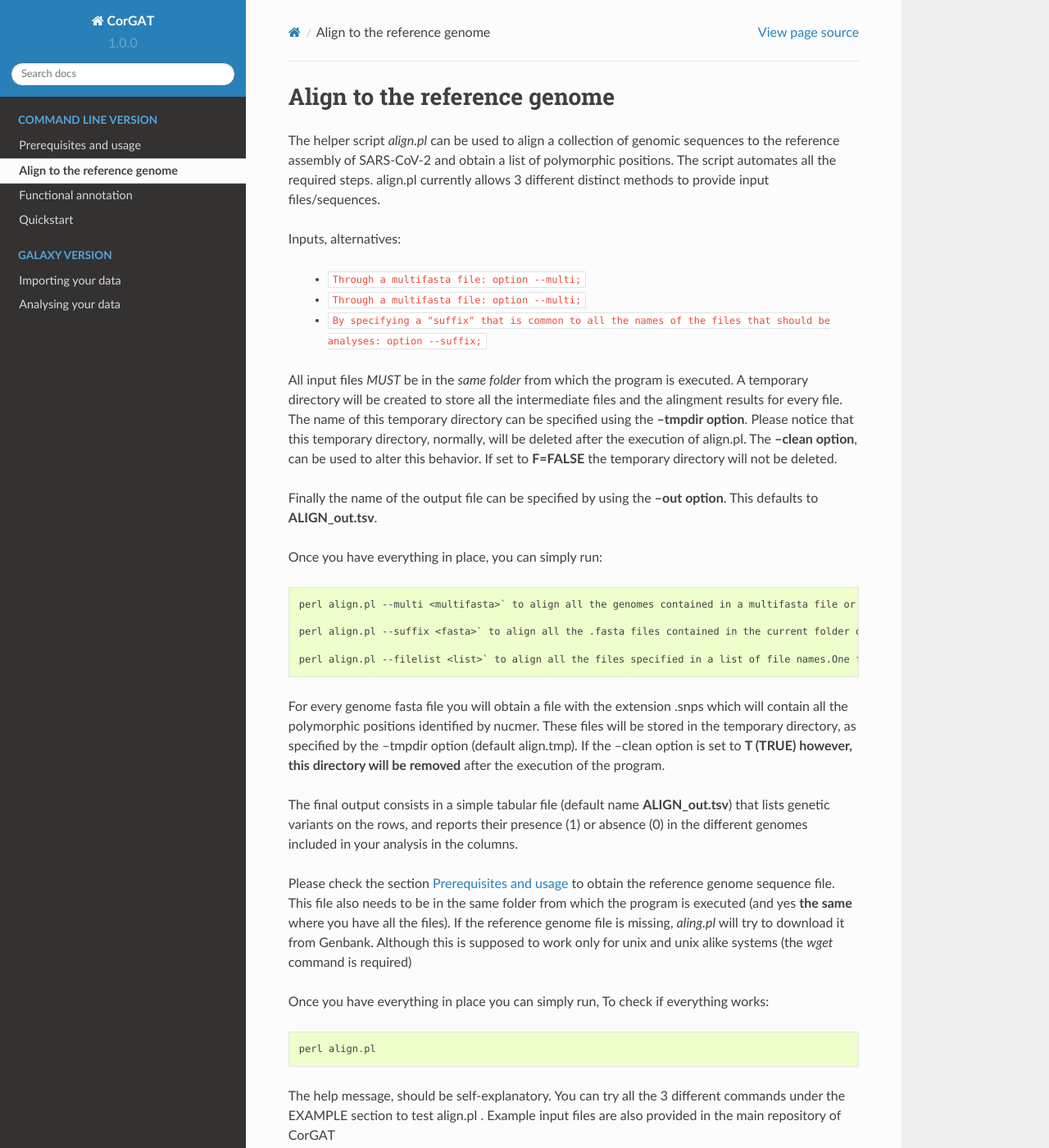
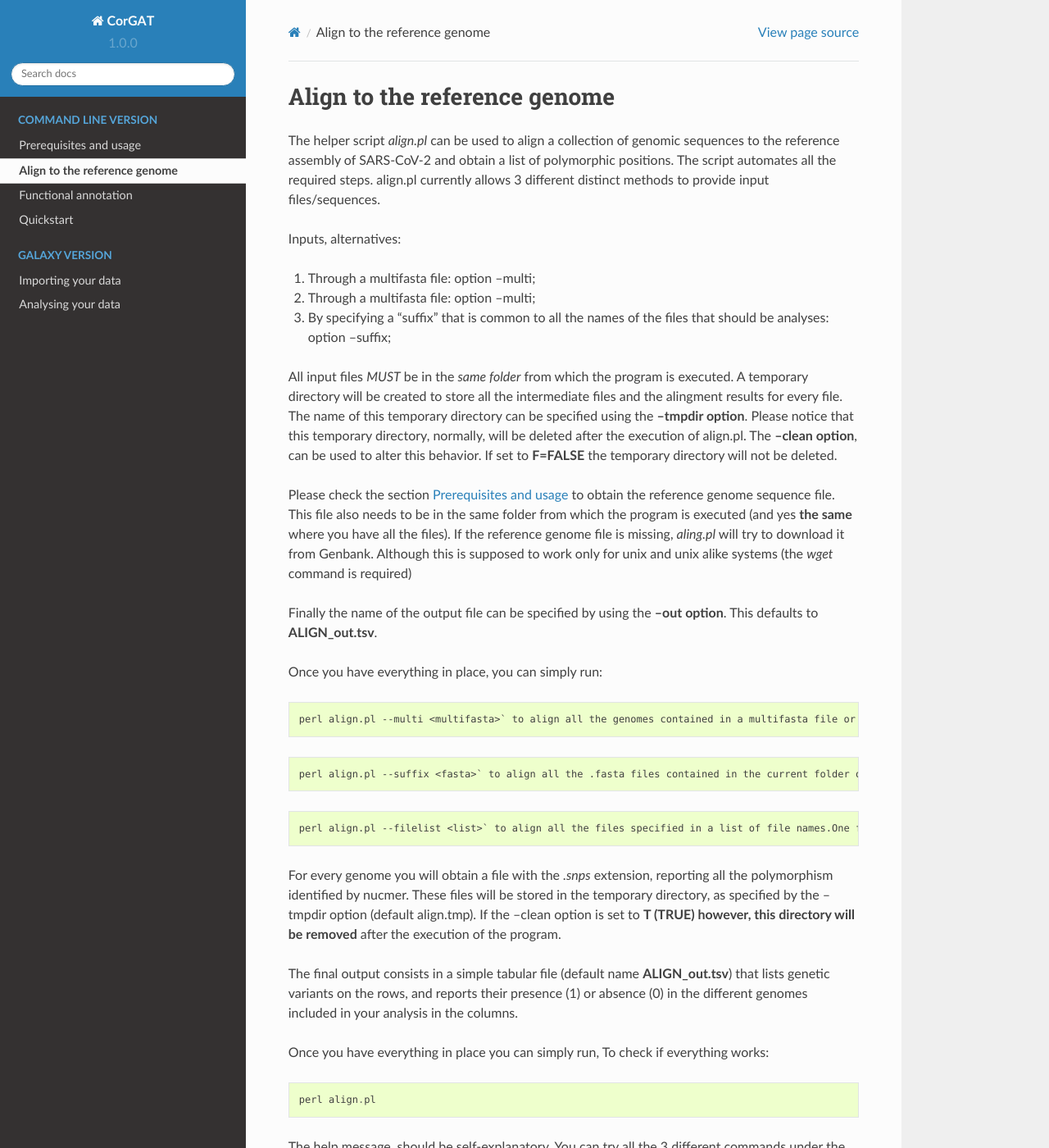
Before and after one commit to matteo14c/CorGAT, a Sphinx documentation site: the page built from Documentation/source/align_to_refdata.rst, in a window 1280 px wide and 1400 px high. Shown: the whole window at 82% size. Built offline with Sphinx 7.4.7 and the Read the Docs theme 2.0.0, drawn with Linux system fonts in a browser that asks for light colours; some of the changed lines change nothing that is shown.

Commit message:
Update align_to_refdata.rst

```diff
--- a/Documentation/source/align_to_refdata.rst
+++ b/Documentation/source/align_to_refdata.rst
@@ -6,13 +6,15 @@ The helper script *align.pl* can be used to align a collection of genomic sequen
 
 Inputs, alternatives:
 
-  * ``Through a multifasta file: option --multi;``
-  * ``Through a multifasta file: option --multi;``
-  * ``By specifying a "suffix" that is common to all the names of the files that should be analyses: option --suffix;``
+#. Through a multifasta file: option --multi;
+#. Through a multifasta file: option --multi;
+#. By specifying a "suffix" that is common to all the names of the files that should be analyses: option --suffix;
 
 ::
 
 All input files *MUST*  be in the *same folder* from which the program is executed. A temporary directory will be created to store all the intermediate files and the alingment results for every file. The name of this temporary directory can be specified using the **--tmpdir option**. Please notice that this temporary directory, normally, will be deleted after the execution of align.pl. The **--clean option**, can be used to alter this behavior. If set to **F=FALSE** the temporary directory will not be deleted.
+
+Please check the section :doc:`prerequisites` to obtain the reference genome sequence file. This file also needs to be in the same folder from which the program is executed (and yes **the same** where you have all the files). If the reference genome file is missing, *aling.pl* will try to download it from Genbank. Although this is supposed to work only for unix and unix alike systems (the *wget* command is required)
 
 ::
 
@@ -23,18 +25,23 @@ Once you have everything in place, you can simply run:
 
   perl align.pl --multi <multifasta>` to align all the genomes contained in a multifasta file or
 
+::
+
   perl align.pl --suffix <fasta>` to align all the .fasta files contained in the current folder or
 
-  perl align.pl --filelist <list>` to align all the files specified in a list of file names.One file per line. Again, all files need to be in the current folder
 ::
 
-For every genome fasta file you will obtain a file with the extension .snps which will contain all the polymorphic positions identified by nucmer. These files will be stored in the temporary directory, as specified by the --tmpdir option (default align.tmp). If the --clean option is set to **T (TRUE) however, this directory will be removed** after the execution of the program.
+  perl align.pl --filelist <list>` to align all the files specified in a list of file names.One file per line. Again, all files need to be in the current folder
+
+::
+
+For every genome   you will obtain a file with the *.snps* extension,  reporting all the polymorphism identified by nucmer. These files will be stored in the temporary directory, as specified by the --tmpdir option (default align.tmp). If the --clean option is set to **T (TRUE) however, this directory will be removed** after the execution of the program.
 
 ::
 
 The final output consists in a simple tabular file (default name **ALIGN_out.tsv**) that lists genetic variants on the rows, and reports their presence (1) or absence (0) in the different genomes included in your analysis in the columns.
 
-Please check the section :doc:`prerequisites` to obtain the reference genome sequence file. This file also needs to be in the same folder from which the program is executed (and yes **the same** where you have all the files). If the reference genome file is missing, *aling.pl* will try to download it from Genbank. Although this is supposed to work only for unix and unix alike systems (the *wget* command is required)
+
 
 Once you have everything in place you can simply run, To check if everything works:
 
```
